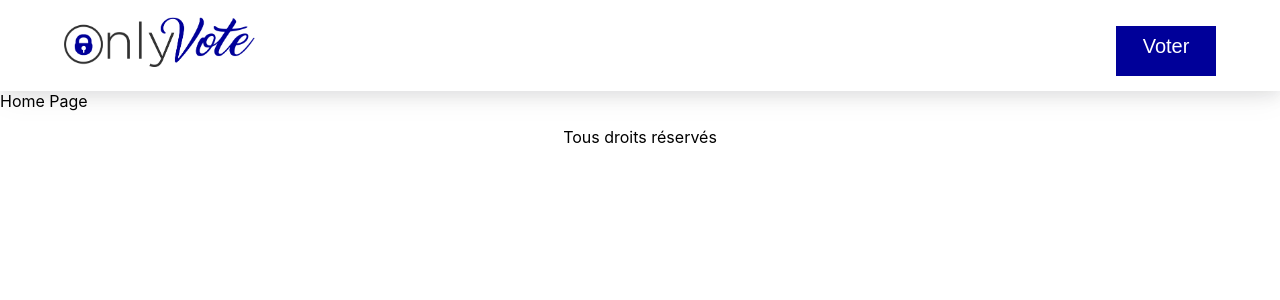
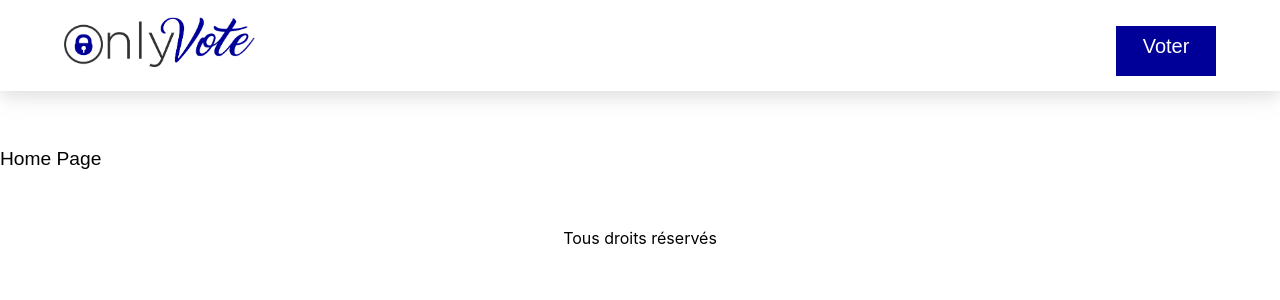
Before and after one commit to victorbillaud/OnlyVote, a React (Create React App) app: page / in a window 1280 px wide. Shown: the top 300 px of the page. Built offline with nearby package versions, Linux system fonts and the light colour scheme; a web font is replaced by a local one.

Commit message:
Ajout police

```diff
--- a/src/index.css
+++ b/src/index.css
@@ -58,6 +58,14 @@ HEADER
   margin-top: 9%;
 }
 
+.title{
+  font-size: larger;
+  font-family: var(--font-main);
+  display: block;
+  margin: 3em auto;
+
+}
+
 /**
 FOOTER
  **/
```
